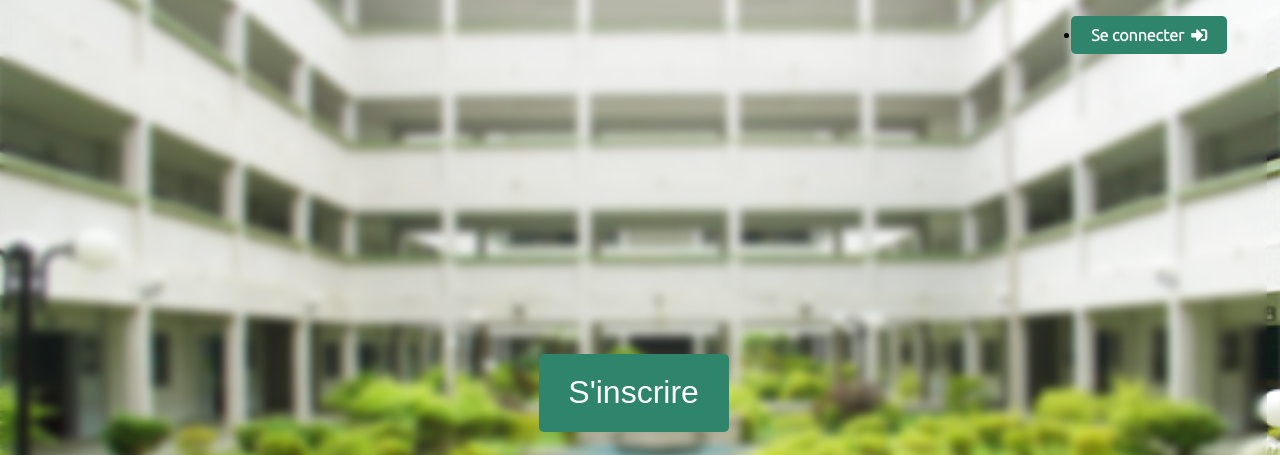
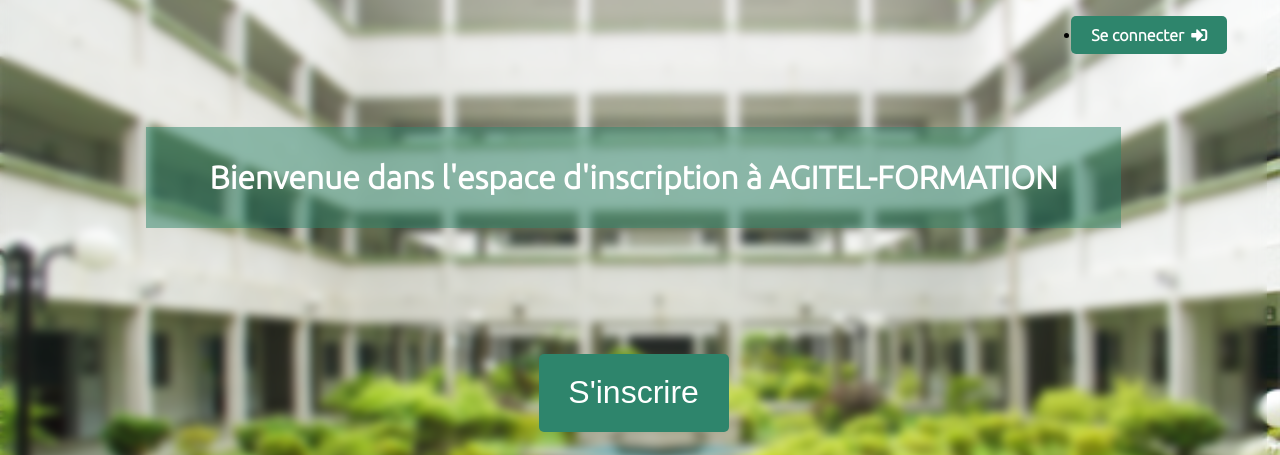
Before and after one commit to foulwalf/UML, a PHP site: page /views/accueil.php in a window 1280 px wide. Shown: the part 46-501 px from the top of the page. Run offline with PHP 8.4, Linux system fonts and the light colour scheme; some libraries are stand-ins or nearby versions.

Commit message:
test1/amelioration

```diff
--- a/views/accueil.php
+++ b/views/accueil.php
@@ -162,7 +162,14 @@
             color: white;
             font-weight: bold;
         }
-
+        .text{
+                margin-top: 10%;
+    color: white;
+    font-size: 2rem;
+    background: rgba(46, 133, 108,.5);
+    padding: 0px 5%;
+    font-weight: bold;
+        }
     </style>
   </head>
   <body>
@@ -190,6 +197,9 @@
     </header>
 
   <div class="bouton">
+  <div class="text">
+            <p>Bienvenue dans l'espace d'inscription à AGITEL-FORMATION </p>
+        </div>
     <!-- Bouton d'inscription -->
     <button class="inscription" onclick="window.location.href = 'inscription.php'" >S'inscrire</button>
 
```
